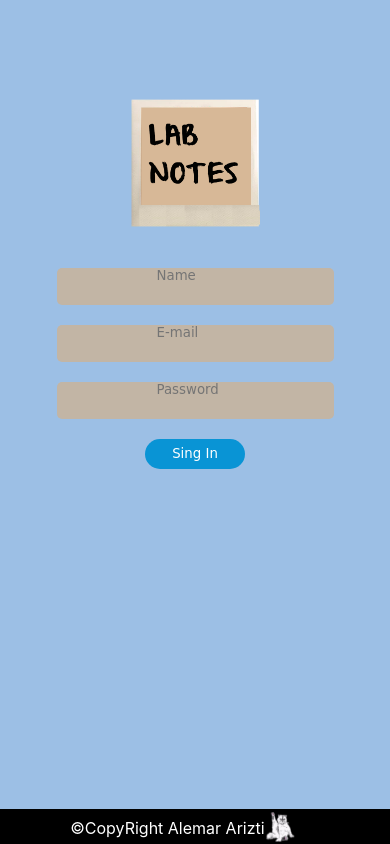
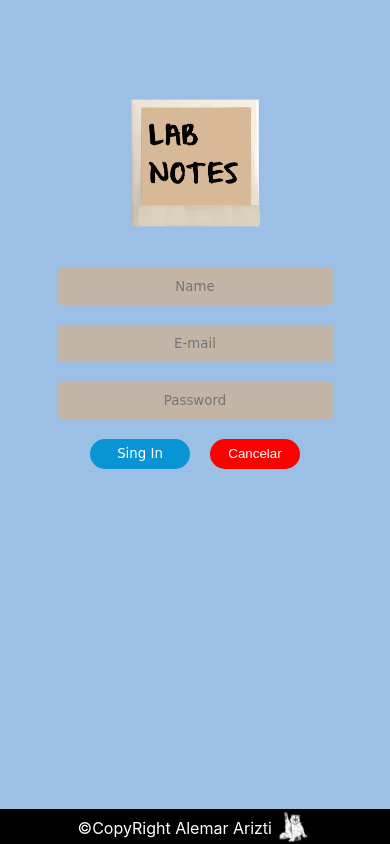
Before and after one commit to AlemarArizti/lab-notes-react, a React (Create React App) app: page /SignIn in a window 390 px wide. Built offline with nearby package versions, Linux system fonts and the light colour scheme; no server answers.

Commit message:
responsive design

```diff
--- a/public/index.html
+++ b/public/index.html
@@ -2,7 +2,7 @@
 <html lang="en">
   <head>
     <meta charset="utf-8" />
-    <link rel="icon" href="%PUBLIC_URL%/favicon.ico" />
+    <link rel="icon" href="https://lh3.googleusercontent.com/61liE5s-p9wCfEVwZUfpSLysEnF9lyp8IDHoOACu1Hh0CwzGHXypLWkUVdY9ZRcAJdXm1g=s87" />
     <meta name="viewport" content="width=device-width, initial-scale=1" />
     <meta name="theme-color" content="#000000" />
     <meta
--- a/src/Estilos/EditNote.css
+++ b/src/Estilos/EditNote.css
@@ -1,31 +1,42 @@
+#editContainerSec{
+display: flex;
+justify-content:center;
+}
+
+
 .editContainer{
     background-color: #D7BC9E;
-    height: 140px;
-    width: 365px;
+    height: 250px;
+    width: 95%;
     border-radius: 5px;
     margin: 55px 5px 0 5px;
 }
 
 .noteEdit{
     background-color: #D7BC9E;
-    height: 70px;
-    width: 355px;
+    height: 65%;
+    width: 98%;
     border: none;
 
 }
 
 .titleEdit{
     background-color: #D7BC9E;
-    height: 20px;
-    width: 355px;
+    height: 15%;
+    width: 98%;
     border: none;
+}
+
+::placeholder{
+    text-align: center;
+    line-height: 50px;
 }
 
 #editBS{
     display:flex;
     background-color: #D7BC9E;
-    height: 20px;
-    width: 363px;
+    height: 10%;
+    width: 100%;
     justify-content: center;
 }
 
@@ -48,3 +59,30 @@
     color:white;
     margin: 10px;
 }
+
+#foter{
+    display:flex;
+    background-color: black;
+    width: 100%;
+    height:35px;
+    position: absolute;
+    bottom: 0;
+    flex-direction:row ;
+    justify-content:center;
+  }
+
+  #copy{
+    width:200px;
+    height: 18px;
+    background-color: black;
+    color: white;
+    margin:0px 0 0 60px;
+  }
+
+  #catlogo{
+    height: 30px;
+    width: 30px;
+    margin: 0px 65px 0 0;
+    padding: 0;
+    background-color: black;
+  }
--- a/src/Estilos/Home.css
+++ b/src/Estilos/Home.css
@@ -24,11 +24,11 @@
     justify-content: flex-end;
 }
 
+/*Crear nota*/
 #imputNoteSec{
     display: flex;
     justify-content:center;
 }
-
 
 #imputNotesForm{
     background-color: #D7BC9E;
@@ -39,9 +39,8 @@
 }
 
 ::placeholder{
- position: absolute;
- top: 0;
- left: 180px;
+    text-align: center;
+    /*line-height: 100px;*/
 }
 
 #Title{
@@ -61,6 +60,12 @@
     border:none;
 }
 
+#saveNoteBSec{
+    background-color: #D7BC9E;
+    display: flex;
+    justify-content: center;
+}
+
 #saveNoteB{
     width: 50px;
     height: 30px;
@@ -68,11 +73,10 @@
     border: none;
     margin: auto 50px;
     background-color: #0994D5;
-    position: absolute;
-    top: 238px;
-    left: 120px;
+
 }
 
+/*Notas ya impresas*/
 #NotesSec{
     display:grid;
     grid-template-columns: auto auto ;
@@ -102,7 +106,7 @@
     font-size: 13px;
 }
 
-
+/*Botones de nota*/
 #delete, #edit{
     background-color: #D7BC9E;
     height: 20px;
@@ -114,7 +118,70 @@
     height: 22px;
 }
 
-#add{
-    height: 20px;
-    width: 20px;
-}
+/*Responsive*/
+
+@media(max-width: 340px){
+    #NotesSec{
+        display:grid;
+        grid-template-columns: auto ;
+    }
+  }
+
+@media(min-width: 500px){
+    #NotesSec{
+        display:grid;
+        grid-template-columns: auto auto auto;
+    }
+  }
+
+  @media(min-width: 650px){
+    #NotesSec{
+        display:grid;
+        grid-template-columns: auto auto auto auto;
+    }
+  }
+
+  @media(min-width: 910px){
+    #NotesSec{
+        display:grid;
+        grid-template-columns: auto auto auto auto auto;
+    }
+  }
+
+  @media(min-width: 1080px){
+    #NotesSec{
+        display:grid;
+        grid-template-columns: auto auto auto auto auto auto;
+    }
+  }
+  @media(min-width: 1250px){
+    #NotesSec{
+        display:grid;
+        grid-template-columns: auto auto auto auto auto auto auto;
+    }
+  }
+
+  @media(min-width: 1480px){
+    #NotesSec{
+        display:grid;
+        grid-template-columns: auto auto auto auto auto auto auto auto;
+    }
+  }
+  @media(min-width: 1600px){
+    #NotesSec{
+        display:grid;
+        grid-template-columns: auto auto auto auto auto auto auto auto auto;
+    }
+  }
+  @media(min-width: 1700px){
+    #NotesSec{
+        display:grid;
+        grid-template-columns: auto auto auto auto auto auto auto auto auto auto;
+    }
+  }
+  @media(min-width: 1800px){
+    #NotesSec{
+        display:grid;
+        grid-template-columns: auto auto auto auto auto auto auto auto auto auto auto;
+    }
+  }
--- a/src/Estilos/SignIn.css
+++ b/src/Estilos/SignIn.css
@@ -48,14 +48,42 @@
     margin: 10px;
   }
 
-  footer{
+  #cancelB{
+    background-color: red;
+    border:none;
+    border-radius:15px;
+    height:30px;
+    width:90px;
+    color:white;
+    margin: 10px;
+}
+
+  /*Footer*/
+  #foter{
+    display:flex;
     background-color: black;
     width: 100%;
-    height: 30px;
+    height:35px;
     position: absolute;
     bottom: 0;
+    flex-direction:row ;
+    justify-content:center;
+  }
+
+  #copy{
+    width:200px;
+    height: 18px;
+    background-color: black;
     color: white;
-    text-align: center;
+    margin:0px 0 0 60px;
+  }
+
+  #catlogo{
+    height: 30px;
+    width: 30px;
+    margin: 0px 65px 0 0;
+    padding: 0;
+    background-color: black;
   }
 
   .errorSec{
--- a/src/Estilos/Welcome.css
+++ b/src/Estilos/Welcome.css
@@ -34,9 +34,8 @@
   /*Botones iniciar sesion y crear cuenta*/
 
   #buttonSect{
-    display: flex;
-    flex-wrap:wrap;
-    justify-content:center;
+    display: grid;
+    grid-template-columns: auto auto auto;
   }
   .buttonHome{
     background-color: #BC6633;
@@ -70,21 +69,21 @@
     position: absolute;
     bottom: 0;
     flex-direction:row ;
-    align-items:center;
+    justify-content:center;
   }
 
   #copy{
-    width:50%;
+    width:200px;
     height: 18px;
     background-color: black;
     color: white;
-    margin-left: 18%;
+    margin:0px 0 0 60px;
   }
 
   #catlogo{
     height: 30px;
     width: 30px;
-    margin: 0;
+    margin: 0px 65px 0 0;
     padding: 0;
     background-color: black;
   }
@@ -96,7 +95,42 @@
   }
 
   ::placeholder{
-    position: absolute;
-    top: 0;
-    left: 100px;
-   }
+    text-align: center;
+}
+
+
+/*Responsive*/
+
+@media(min-width: 710px){
+  img{
+    margin:5px;
+    height:230px;
+    width:230px;
+    margin-top:15%;
+    margin-bottom:30px;
+  }
+
+  #buttonSect, #inputSingIn{
+    margin-bottom:30px;
+  }
+}
+
+@media(min-width: 1000px){
+  img{
+    margin:5px;
+    height:230px;
+    width:230px;
+    margin-top:10%;
+    margin-bottom:30px;
+  }
+}
+
+@media(min-width: 1500px){
+  img{
+    margin:5px;
+    height:230px;
+    width:230px;
+    margin-top:5%;
+    margin-bottom:30px;
+  }
+}
--- a/src/Funciones/Delete.js
+++ b/src/Funciones/Delete.js
@@ -7,7 +7,6 @@
  export const deleteNote = (id) =>{
     Swal.fire({
       title: "Do you want to delete the note?",
-      icon: "warning",
       showCancelButton: true,
       showconfirmButton: true,
       confirmButtonColor: "#0994D5",
--- a/src/Funciones/EditNote.js
+++ b/src/Funciones/EditNote.js
@@ -14,12 +14,12 @@ export default function EditNote() {
   const [updateTittle, setUpdateTittle] = useState("");
   const [updateDescription, setUpdateNote] = useState("");
 
-  const [note, setNote] = useState([]);
+  const [setNote] = useState([]);
 
   const getDoc = async () => {
     const docRef = collection(db, "Notes");
     const docS = await getDocs(docRef);
-    setNote(docS);
+    //setNote(docS);
   };
 
   const updateNotes = async (id, Title, Description) => {
@@ -43,9 +43,11 @@ export default function EditNote() {
       <img src={letras} alt="letras" id="letras"></img>
       </section>
 
-      <section className="editContainer">
+      <section id="editContainerSec" >
+        <section className="editContainer">
       {}
         <input
+          id= "editTitle"
           className="titleEdit"
           placeholder="Edit Title"
           onChange={(event) => {
@@ -53,16 +55,18 @@ export default function EditNote() {
           }}
         />
         <input
+          id= "editDescription"
           className="noteEdit"
           placeholder="Edite Note"
           onChange={(event) => {
             setUpdateNote(event.target.value);
           }}
         />
-        <section id="editBS">
+          <section id="editBS">
           <button className="saveB" onClick={() => {updateNotes(id); }} >Save</button>
           <button className="cancel" onClick={() => navigate("/Home")}>Cancelar </button>
-        </section>
+          </section>
+         </section>
         </section>
 
         <section id="foter">
--- a/src/SignIn.js
+++ b/src/SignIn.js
@@ -49,14 +49,15 @@ export default function SignIn() {
           {error && <p className="error">{error}</p>}
           </section>
 
-       <form id="inputSingIn" onSubmit={handleSubmit}>
+       <form id="inputSingIn">
        <input type="text" className="input" id="nameS" name="name" placeholder='Name' onChange={handleChange}></input>
        <input type="text" className="input" id="mailS" name="email" placeholder='E-mail' onChange={handleChange}></input>
        <input type="password" className="input" id="passwordS" name="password" placeholder='Password' onChange={handleChange}></input>
+       </form>
        <section id="buttonSect">
-       <button className="buttonHome" id="singIn">Sing In</button>
+       <button className="buttonHome" id="singIn" onClick={handleSubmit}>Sing In</button>
+       <button id="cancelB" onClick={() => navigate("/")}>Cancelar </button>
        </section>
-       </form>
        </section>
 
        <section id="foter">
--- a/src/Welcome.js
+++ b/src/Welcome.js
@@ -54,16 +54,14 @@ function Welcome() {
           <section id="errorSec">
           {error && <p className="error">{error}</p>}
           </section>
-       <form id="inputSingIn" onSubmit={handleSubmit}>
+       <form id="inputSingIn" >
        <input type="text" className="input" id="mail" name="email" placeholder='E-mail' onChange={handleChange}></input>
        <input type="password" className="input" id="passwordLogin" name="password" placeholder='Password' onChange={handleChange}></input>
-       <section id="buttonSect">
-       <button className="buttonHome" id="login">Login</button>
-       </section>
        </form>
        </section>
 
         <section id="buttonSect">
+        <button className="buttonHome" id="login"  onClick={handleSubmit}>Login</button>
         <button className="buttonHome" id="singIn" onClick={handleSignIn}>Sing In</button>
         </section>
 
```
Also changed, not shown: src/Home.js (+21 -9 lines).
